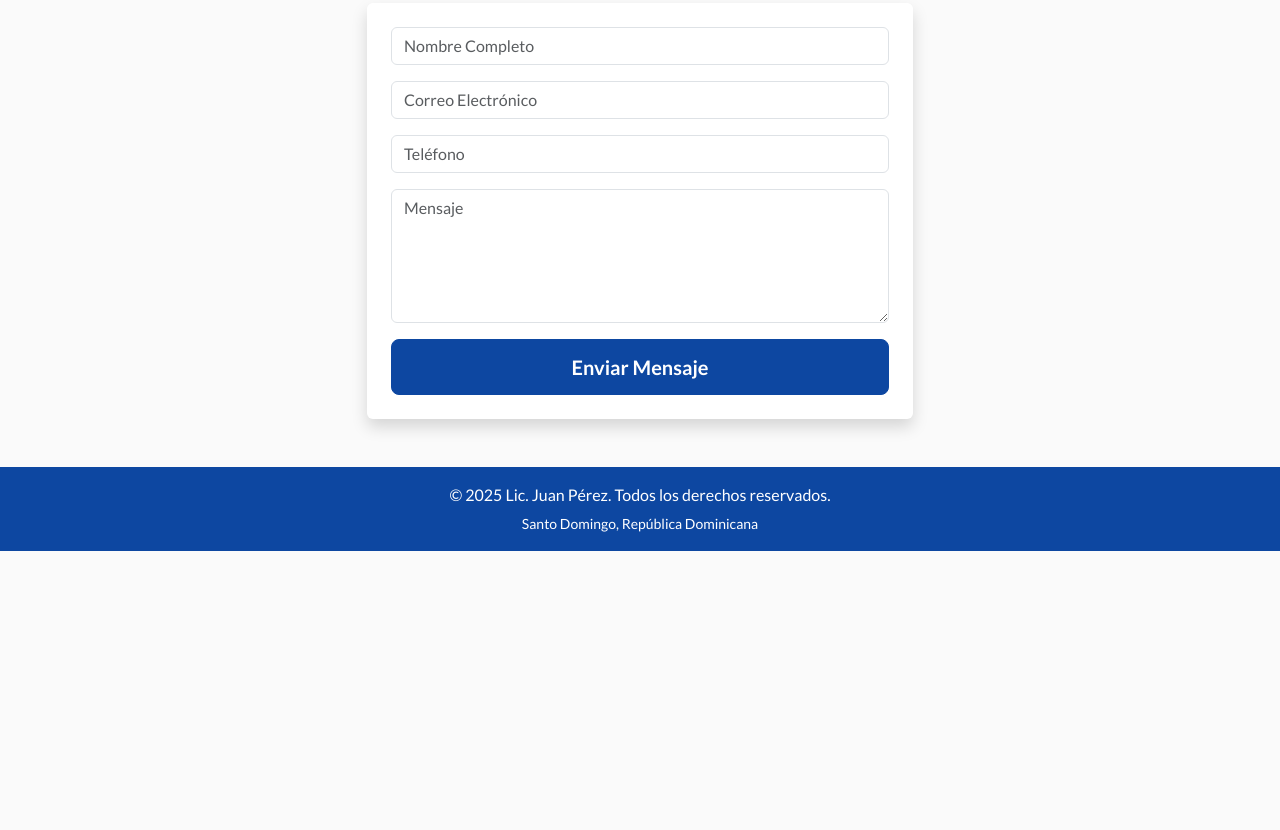
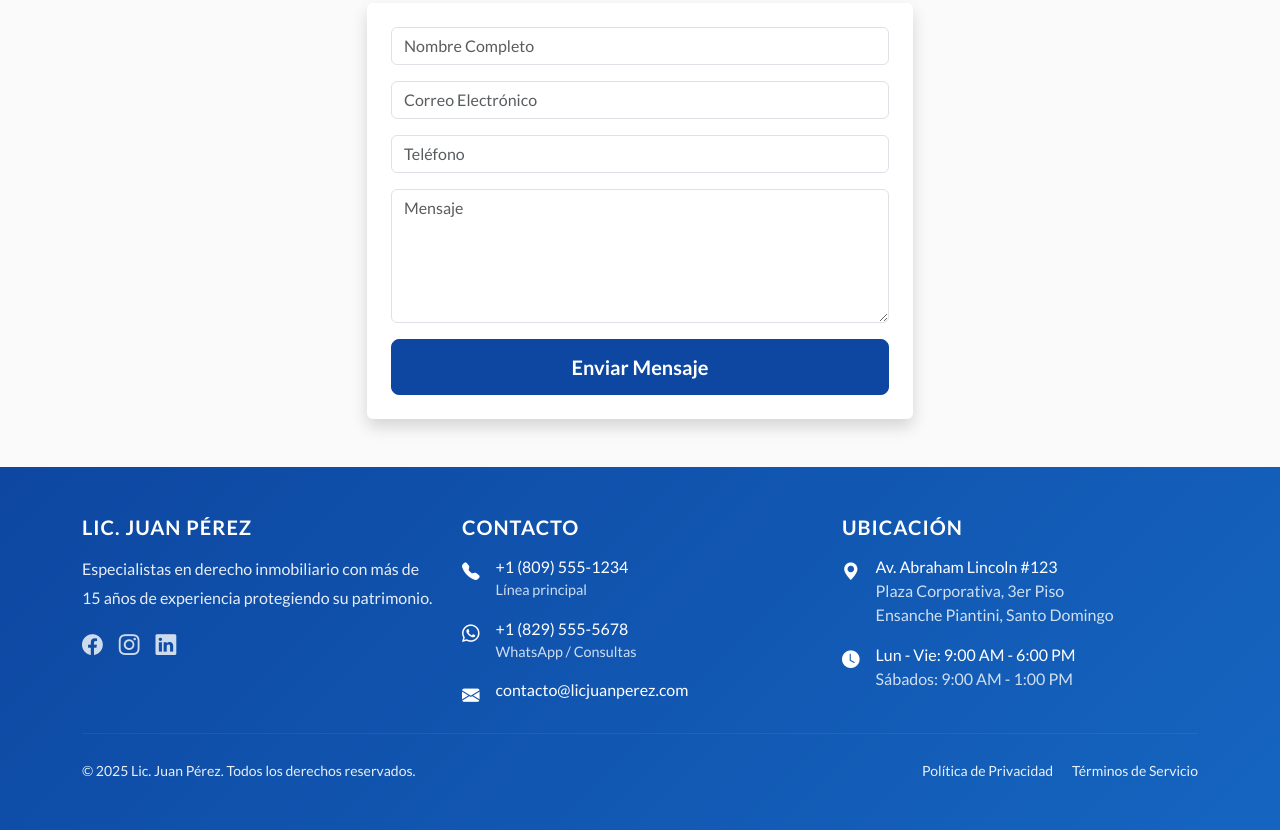
Before and after one commit to keuris-tejada/web-abogado, a plain HTML site: page index.html in a window 1280 px wide. Shown: the part 1656-2486 px from the top of the page. Before the commit the page ends 2207 px from the top, so only its background shows below. Drawn offline with nearby package versions, Linux system fonts and the light colour scheme.

Commit message:
Mejoras: footer profesional responsive con contacto e iconos Bootstrap

```diff
--- a/index.html
+++ b/index.html
@@ -7,7 +7,7 @@
 
     <!-- Bootstrap CSS -->
     <link href="https://cdn.jsdelivr.net/npm/bootstrap@5.3.3/dist/css/bootstrap.min.css" rel="stylesheet">
-
+    <link rel="stylesheet" href="https://cdn.jsdelivr.net/npm/bootstrap-icons@1.11.1/font/bootstrap-icons.css">
     <!-- Google Fonts -->
     <link href="https://fonts.googleapis.com/css2?family=Lato:wght@400;700&family=Merriweather:wght@700;900&display=swap" rel="stylesheet">
 
@@ -60,7 +60,7 @@
     <div class="container" data-aos="fade-up">
         <h1 class="display-3 fw-bold">Protegemos Su Inversión Inmobiliaria</h1>
         <p class="lead mt-3">Asesoría jurídica experta en terrenos y bienes raíces en la República Dominicana.</p>
-        <a href="#servicios" class="btn btn-primary btn-lg mt-4">Ver Servicios</a>
+        <a href="#servicios" class="btn btn-outline-light btn-lg mt-4" style="border: 2px solid white; font-weight: 600;">Ver Servicios</a>
     </div>
 </header>
 
@@ -164,10 +164,91 @@
     </section>
 
     <!-- FOOTER -->
-    <footer class="text-white text-center py-3 footer-custom">
-        <p class="mb-1">&copy; 2025 Lic. Juan Pérez. Todos los derechos reservados.</p>
-        <small>Santo Domingo, República Dominicana</small>
-    </footer>
+ <footer class="text-white footer-custom" style="background: linear-gradient(135deg, #0d47a1 0%, #1565c0 100%);">
+    <div class="container py-5">
+        <div class="row g-4">
+            <!-- Columna 1: Información del bufete -->
+            <div class="col-lg-4 col-md-6">
+                <h5 class="fw-bold mb-3 text-uppercase" style="letter-spacing: 1px;">Lic. Juan Pérez</h5>
+                <p class="mb-3" style="line-height: 1.8; opacity: 0.9;">
+                    Especialistas en derecho inmobiliario con más de 15 años de experiencia protegiendo su patrimonio.
+                </p>
+                <div class="d-flex gap-3">
+                    <a href="#" class="text-white" style="font-size: 1.3rem; opacity: 0.8; transition: opacity 0.3s;">
+                        <i class="bi bi-facebook"></i>
+                    </a>
+                    <a href="#" class="text-white" style="font-size: 1.3rem; opacity: 0.8; transition: opacity 0.3s;">
+                        <i class="bi bi-instagram"></i>
+                    </a>
+                    <a href="#" class="text-white" style="font-size: 1.3rem; opacity: 0.8; transition: opacity 0.3s;">
+                        <i class="bi bi-linkedin"></i>
+                    </a>
+                </div>
+            </div>
+
+            <!-- Columna 2: Contacto -->
+            <div class="col-lg-4 col-md-6">
+                <h5 class="fw-bold mb-3 text-uppercase" style="letter-spacing: 1px;">Contacto</h5>
+                <div class="d-flex flex-column gap-3">
+                    <div class="d-flex align-items-start">
+                        <i class="bi bi-telephone-fill me-3 mt-1" style="font-size: 1.1rem;"></i>
+                        <div>
+                            <div>+1 (809) 555-1234</div>
+                            <div style="opacity: 0.8; font-size: 0.9rem;">Línea principal</div>
+                        </div>
+                    </div>
+                    <div class="d-flex align-items-start">
+                        <i class="bi bi-whatsapp me-3 mt-1" style="font-size: 1.1rem;"></i>
+                        <div>
+                            <div>+1 (829) 555-5678</div>
+                            <div style="opacity: 0.8; font-size: 0.9rem;">WhatsApp / Consultas</div>
+                        </div>
+                    </div>
+                    <div class="d-flex align-items-start">
+                        <i class="bi bi-envelope-fill me-3 mt-1" style="font-size: 1.1rem;"></i>
+                        <div>contacto@licjuanperez.com</div>
+                    </div>
+                </div>
+            </div>
+
+            <!-- Columna 3: Ubicación y Horario -->
+            <div class="col-lg-4 col-md-12">
+                <h5 class="fw-bold mb-3 text-uppercase" style="letter-spacing: 1px;">Ubicación</h5>
+                <div class="d-flex align-items-start mb-3">
+                    <i class="bi bi-geo-alt-fill me-3 mt-1" style="font-size: 1.1rem;"></i>
+                    <div>
+                        <div>Av. Abraham Lincoln #123</div>
+                        <div style="opacity: 0.8;">Plaza Corporativa, 3er Piso</div>
+                        <div style="opacity: 0.8;">Ensanche Piantini, Santo Domingo</div>
+                    </div>
+                </div>
+                <div class="d-flex align-items-start">
+                    <i class="bi bi-clock-fill me-3 mt-1" style="font-size: 1.1rem;"></i>
+                    <div>
+                        <div>Lun - Vie: 9:00 AM - 6:00 PM</div>
+                        <div style="opacity: 0.8;">Sábados: 9:00 AM - 1:00 PM</div>
+                    </div>
+                </div>
+            </div>
+        </div>
+
+        <!-- Línea divisoria -->
+        <hr class="my-4" style="border-color: rgba(255,255,255,0.2); opacity: 0.3;">
+
+        <!-- Copyright -->
+        <div class="row">
+            <div class="col-md-6 text-center text-md-start mb-2 mb-md-0">
+                <small style="opacity: 0.9;">&copy; 2025 Lic. Juan Pérez. Todos los derechos reservados.</small>
+            </div>
+            <div class="col-md-6 text-center text-md-end">
+                <small style="opacity: 0.9;">
+                    <a href="#" class="text-white text-decoration-none me-3">Política de Privacidad</a>
+                    <a href="#" class="text-white text-decoration-none">Términos de Servicio</a>
+                </small>
+            </div>
+        </div>
+    </div>
+</footer>
 
     <!-- JS: Bootstrap + AOS + Custom -->
     <script src="https://cdn.jsdelivr.net/npm/bootstrap@5.3.3/dist/js/bootstrap.bundle.min.js"></script>
```
